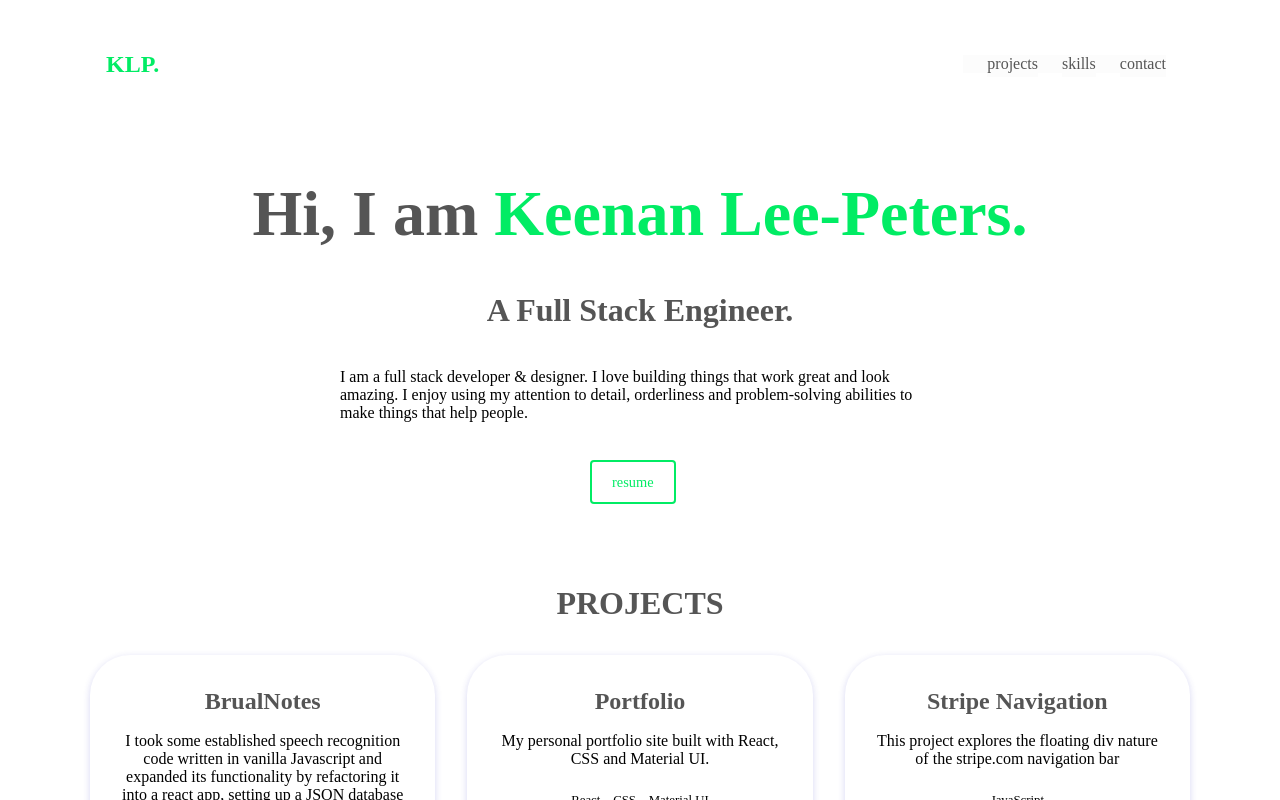
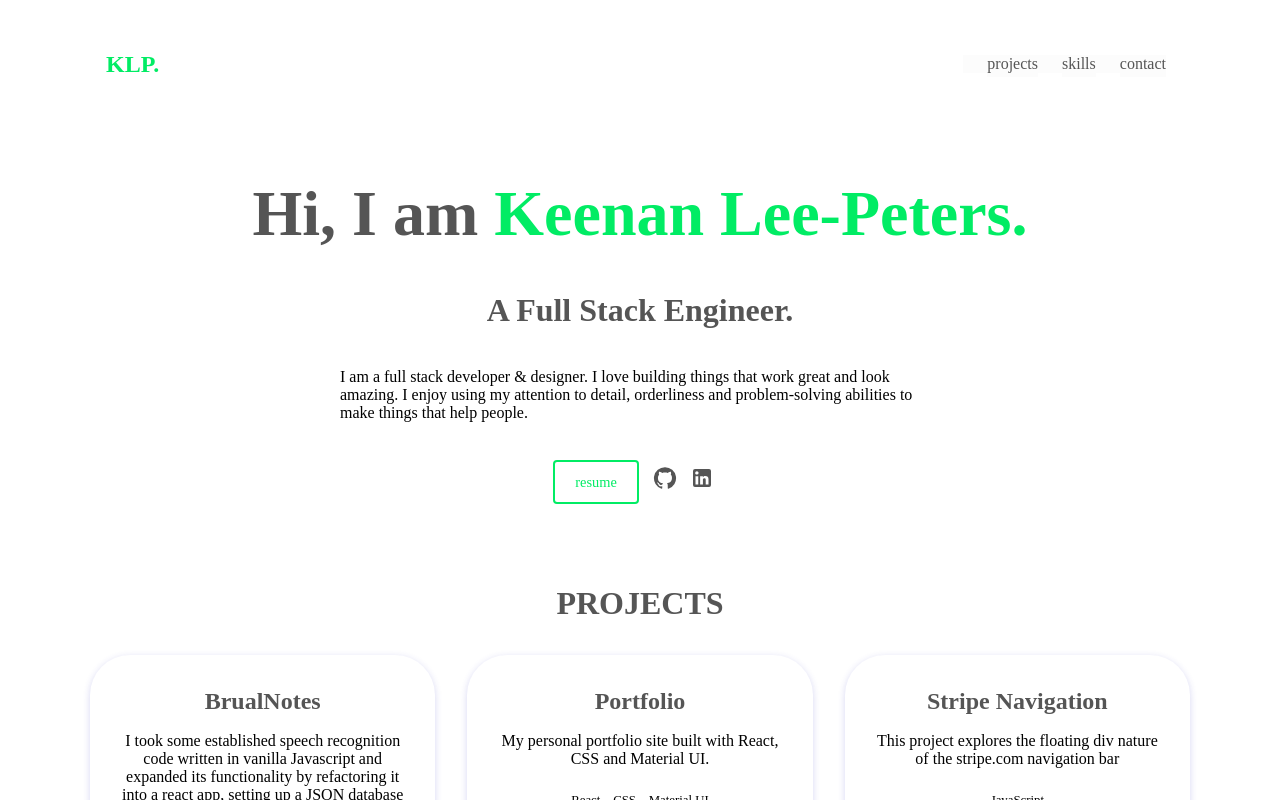
Before and after one commit to klp1130/portfolio2, a React (Create React App) app: page / in a window 1280 px wide. Shown: the top 800 px of the page. Built offline with nearby package versions, Linux system fonts and the light colour scheme.

Commit message:
resume linked

```diff
--- a/src/portfolio.js
+++ b/src/portfolio.js
@@ -7,10 +7,10 @@ const about = {
     name: 'Keenan Lee-Peters',
     role: 'Full Stack Engineer',
     description: 'I am a full stack developer & designer. I love building things that work great and look amazing. I enjoy using my attention to detail, orderliness and problem-solving abilities to make things that help people.',
-    resume: 'somewhere',
-    Social: {
+    resume: 'https://pdfhost.io/v/5ycrZNl7P_Keenan_LeePeters_CV',
+    social: {
         linkedin: 'https://www.linkedin.com/in/keenanlee-peters/',
-        github: 'https://github.com/klp1130/'
+        github: 'https://github.com/klp1130/',
 
     }
 }
```
